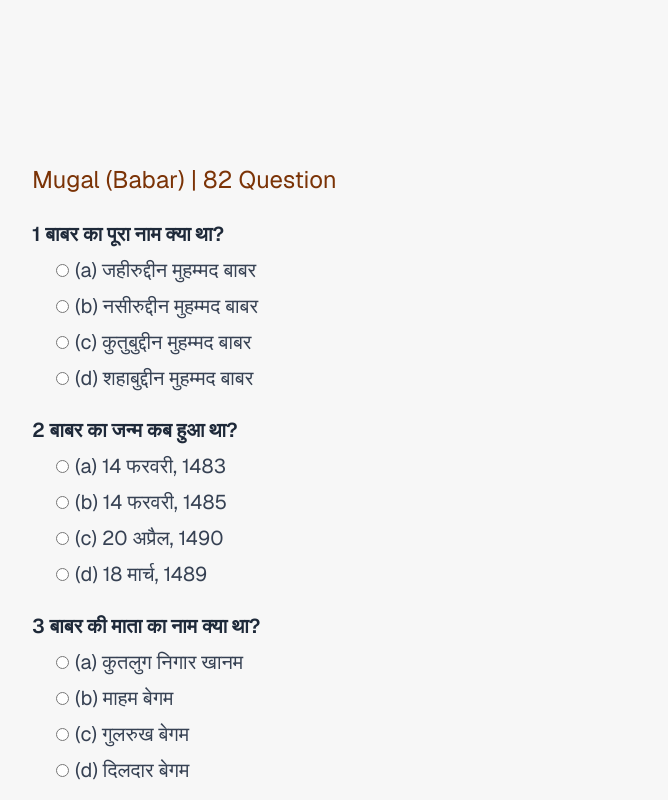
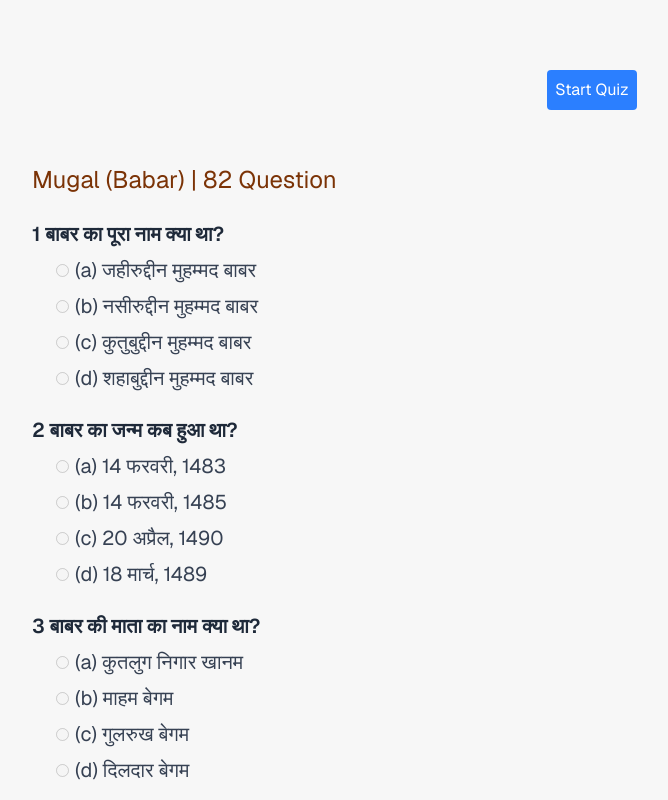
Before and after one commit to mentorvikash/nextjs, a Next.js app: page /quiz in a window 1280 px wide. Shown: the top 800 px of the page, without its empty margins (48-716 px from the left). Built offline with nearby package versions, Linux system fonts and the light colour scheme.

Commit message:
add timer

```diff
--- a/app/quiz/page.tsx
+++ b/app/quiz/page.tsx
@@ -1,6 +1,6 @@
 "use client";
 
-import { useState, ChangeEvent, useEffect } from "react";
+import { useState, useRef, ChangeEvent, useEffect } from "react";
 import quiz from "./../_utils/question";
 import FloatingScoreCard from "./component/scoreCard";
 
@@ -29,6 +29,10 @@ interface Report {
 export default function Home() {
   const [selectedAnswers, setSelectedAnswers] = useState<SelectedAnswers>({});
   const [isSubmit, setIsSubmit] = useState(false);
+  // timer state
+  const [timeLeft, setTimeLeft] = useState(0);
+  const [timerRunning, setTimerRunning] = useState(false);
+  const intervalRef = useRef<NodeJS.Timeout | null>(null);
   const [report, setReport] = useState<Report>({
     notAttented: 0,
     rightAnswer: 0,
@@ -36,6 +40,14 @@ export default function Home() {
     total: 0,
     wrongAnswer: 0,
   });
+
+  const calculateTime = (): number => {
+    return Math.round(((60 * 60 * 1000) / 100) * quizQuestion.length); // in milliseconds
+  };
+
+  useEffect(() => {
+    return () => clearInterval(intervalRef.current as NodeJS.Timeout);
+  }, []);
 
   const { BabarMugalQuestion: quizQuestion } = quiz;
   console.log("count: ", quizQuestion.length);
@@ -46,9 +58,8 @@ export default function Home() {
 
   const [finalResult, setFinalResult] = useState<string[]>([]);
 
-  function handleSubmit(event: any) {
-    event.preventDefault();
-    console.log(event.value);
+  function handleSubmit() {
+    clearInterval(intervalRef.current as NodeJS.Timeout);
     setIsSubmit(true);
   }
 
@@ -83,6 +94,30 @@ export default function Home() {
       evalueation();
     }
   }, [isSubmit]);
+
+  const startTimer = (): void => {
+    setTimeLeft(calculateTime());
+    setTimerRunning(true);
+    intervalRef.current = setInterval(() => {
+      setTimeLeft((prevTime) => {
+        if (prevTime <= 1000) {
+          handleSubmit();
+          clearInterval(intervalRef.current as NodeJS.Timeout);
+          return 0;
+        }
+        return prevTime - 1000;
+      });
+    }, 1000);
+  };
+
+  const formatTime = (milliseconds: number): string => {
+    const totalSeconds = Math.floor(milliseconds / 1000);
+    const minutes = Math.floor(totalSeconds / 60);
+    const seconds = totalSeconds % 60;
+    return `${minutes.toString().padStart(2, "0")}:${seconds
+      .toString()
+      .padStart(2, "0")}`;
+  };
 
   const evalueation = () => {
     const final: string[] = [];
@@ -126,6 +161,21 @@ export default function Home() {
     setIsSubmit(false);
   };
 
+  const style: React.CSSProperties = {
+    position: "fixed",
+    top: "20px", // Adjust as needed
+    // right: "50%", // Adjust as needed
+    textAlign: "center",
+    backgroundColor: "rgba(255, 255, 255, 0.2)", // Semi-transparent white
+    padding: "10px 15px",
+    borderRadius: "5px",
+    boxShadow: "0 2px 5px rgba(0, 0, 0, 0.2)",
+    zIndex: 1000, // Ensure it stays on top
+    fontSize: "0.9rem",
+    fontWeight: "bold",
+    color: "green",
+  };
+
   return (
     <div
       style={{ backgroundColor: "#F7F7F7" }}
@@ -139,6 +189,19 @@ export default function Home() {
           total={report.total}
           wrongAnswer={report.wrongAnswer}
         />
+      )}
+      {!timerRunning && (
+        <button
+          onClick={startTimer}
+          className="p-2 bg-blue-500 text-white rounded"
+        >
+          Start Quiz
+        </button>
+      )}
+      {timerRunning && (
+        <p style={style} className=" text-amber-900">
+          Time Left: {formatTime(timeLeft)}
+        </p>
       )}
       <main className="flex flex-col row-start-2 items-center sm:items-start">
         <div className="">
@@ -171,7 +234,7 @@ export default function Home() {
                       id={option}
                       name={`radioGroup${index}`}
                       value={option}
-                      disabled={isSubmit}
+                      disabled={isSubmit || !timerRunning}
                       className=" text-xl mr-1.5"
                       // checked={selectedValue === option.value}
                       checked={selectedAnswers1[index] === option}
@@ -189,7 +252,7 @@ export default function Home() {
             </div>
           ))}
           <div className="flex justify-center pb-4">
-            {!isSubmit ? (
+            {timerRunning && !isSubmit ? (
               <button
                 type="button"
                 className=" align-middle text-black bg-white text-xl px-4 py-2 font-bold border-1 border-gray-700 rounded-xl shadow-xl hover:border-0"
```
